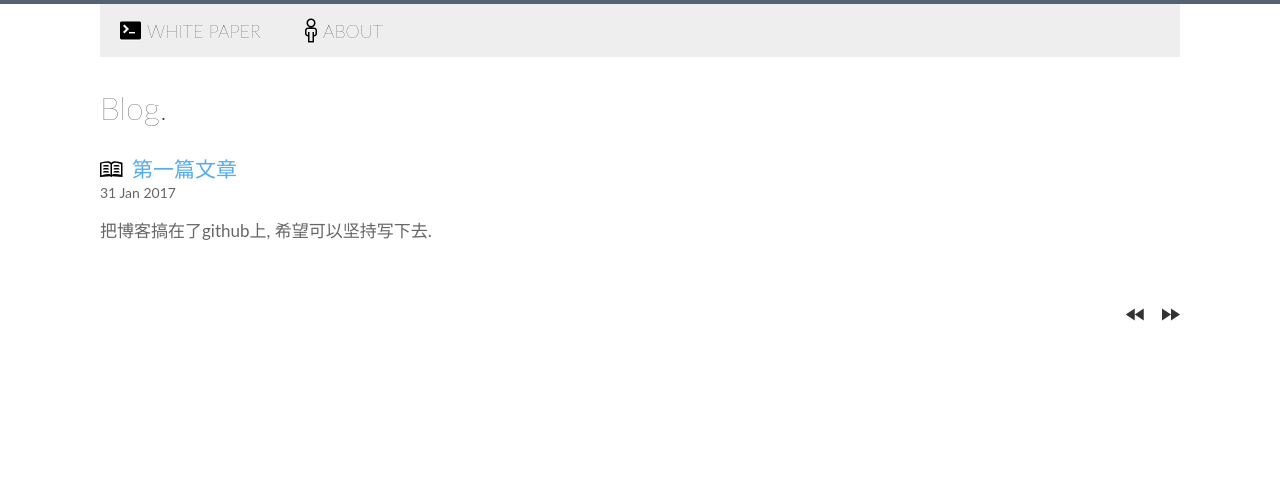
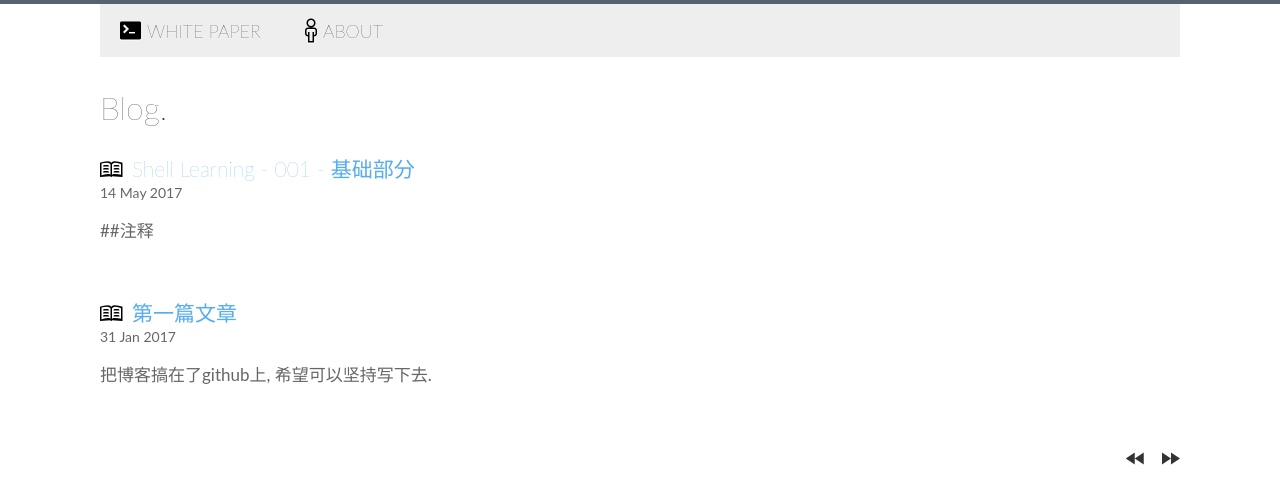
Before and after one commit to imaxct/imaxct.github.io, a Jekyll site: the page built from index.html, in a window 1280 px wide. Shown: the top 504 px of the page. Built offline with Jekyll 4.4.1, drawn with Linux system fonts in a browser that asks for light colours; some web fonts are replaced; the list of posts is cut into pages by our own code.

Commit message:
add post

```diff
--- a/_includes/head.html
+++ b/_includes/head.html
@@ -27,4 +27,4 @@
 <link rel="stylesheet" href="{{ site.url }}/css/base.min.css" type="text/css" />
 <link rel="stylesheet" href="{{ site.url }}/css/github.min.css" type="text/css" />
 <link rel="stylesheet" href="{{ site.url }}/css/octicons.css" type="text/css" />
-<link href='//fonts.useso.com/css?family=Lato' rel='stylesheet' type='text/css'>
+<!--<link href='//fonts.useso.com/css?family=Lato' rel='stylesheet' type='text/css'>-->
--- /dev/null
+++ b/_posts/2017-05-14-shell-learning.md
@@ -0,0 +1,10 @@
+---
+layout: post
+title: Shell Learning - 001 - 基础部分
+---
+
+##注释
+
+shell脚本中用``#``作注释标识
+
+``#``之后的为注释, 不会被执行.
```
Also changed, not shown: index.html (line endings or trailing spaces).
